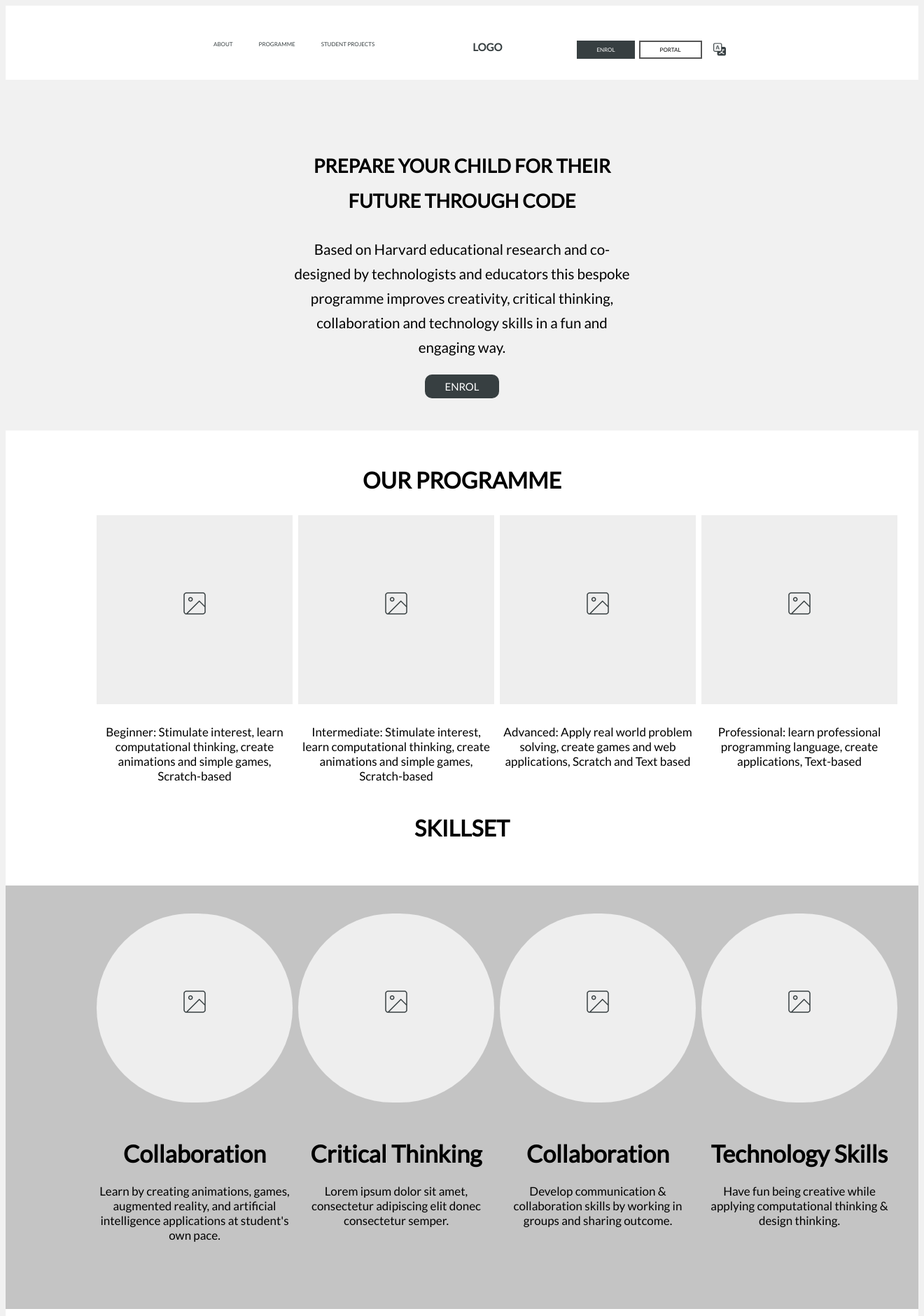
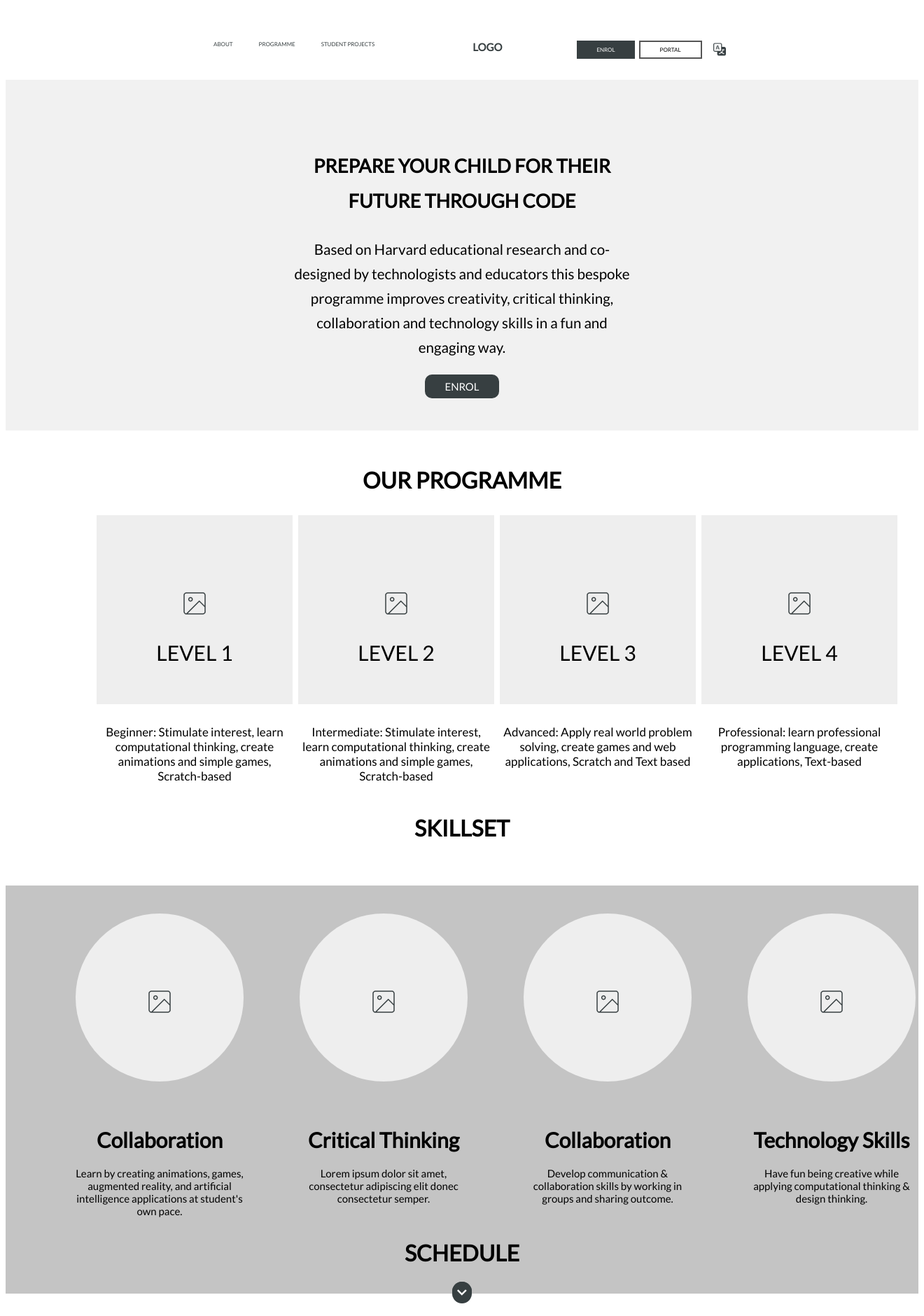
Before and after one commit to benNthen/levelworks-site, a Django app: page / in a window 1320 px wide. Shown: the top 1880 px of the page at 70% size. Run offline with Django 3.2, Linux system fonts and the light colour scheme.

Commit message:
Added more components to homepage. Buttons updated across both pages.

```diff
--- a/levelworks/templates/enrol.html
+++ b/levelworks/templates/enrol.html
@@ -234,11 +234,11 @@ fieldset {
     <a style="font:Mulish; font-size:8px;"href="#">ABOUT</a>
     <a style="font:Mulish; font-size:8px;"href="#">PROGRAMME</a>
     <a style="font:Mulish; font-size:8px;"href="#">STUDENT PROJECTS</a>
-    <a style="font:Mulish; font-size:15px; margin-left: 140px; margin-right: 140px; font-weight:bold" href="#">LOGO</a>
+    <a href="accounts/index" style="font:Mulish; font-size:15px; margin-left: 140px; margin-right: 140px; font-weight:bold" href="#">LOGO</a>
     <a><button class="button button-enrol">ENROL</button></a>
     <a style="margin-left: 6px"><button class="button button-portal">PORTAL</button></a>
-    <a style="font:Mulish; font-size:8px; font-weight:bold; margin: 10px 10px 10px 10px ;" href="#">中文</a>
-</div>
+    <a style="margin-top: 3px; margin-left: 16px"><img src="{% static 'img/langicon.png' %}" width="18" height="19"></a>
+  </div>
 
 <form id="regForm" action="enrol" method="post">
     {% csrf_token %}
--- a/levelworks/templates/index.html
+++ b/levelworks/templates/index.html
@@ -9,7 +9,7 @@
 }
 
 body {
-  background-color: #f1f1f1;
+  background-color: #FFFF;
   font-family: 'Lato';
 }
 
@@ -202,10 +202,32 @@ fieldset {
   }
 
 /* CSS for TAB #3: SKILLSET GRID */
+.skill-container {
+  display: grid;
+  grid-template-columns: 240px 240px 240px 240px;
+  grid-template-rows: 240px 100px;
+  grid-gap: 25px 80px;
+  background-color: #FFFF;
+  padding: 10px;
+}
+
+.skill-container > div {
+  background-color: #FFFF;
+  text-align: center;
+  padding: 20px 0;
+  font-size: 30px;
+}
+
   #skill-grid {
-    padding: 30px 120px 160px 120px;
+    padding: 30px 90px 90px 90px;
     text-align: center;
     background: #C4C4C4;
+  }
+
+  #skill-infobox {
+    padding-top: 8px 0px 8px 0px;
+    font-size: 15px;
+    font-weight: lighter;
   }
 
   #skill-picbox {
@@ -297,6 +319,38 @@ fieldset {
     padding: 110px 10px 110px 10px;
   }
 
+/* SCHEDULE BARS  */
+  .collapsible {
+    cursor: pointer;
+    padding: 18px;
+    border: none;
+    text-align: center;
+    outline: none;
+    font-size: 15px;
+  }
+  .content {
+    padding: 0 18px;
+    display: none;
+    overflow: hidden;
+    background-color: #EEEEEE;
+  }
+
+  #sched-container {
+    display: grid;
+    grid-template-columns: 250px 250px 250px 250px;
+    grid-template-rows: 80px 260px;
+    grid-gap: 0 20px;
+    background-color: #EEEEEE;
+    padding: 50px 160px 50px 160px;
+  }
+
+  #sched-container > div {
+    background-color: #EEEE;
+    text-align: center;
+    padding: 20px 0;
+    font-size: 30px;
+  }
+
 </style>
 <body>
 
@@ -304,20 +358,18 @@ fieldset {
     <a style="font:Mulish; font-size:8px;"href="#">ABOUT</a>
     <a style="font:Mulish; font-size:8px;"href="#">PROGRAMME</a>
     <a style="font:Mulish; font-size:8px;"href="#">STUDENT PROJECTS</a>
-    <a style="font:Mulish; font-size:15px; margin-left: 140px; margin-right: 70px; font-weight:bold" href="#">LOGO</a>
-    <a><button class="button button-enrol">ENROL</button></a>
+    <a href="accounts/index" style="font:Mulish; font-size:15px; margin-left: 140px; margin-right: 70px; font-weight:bold" href="#">LOGO</a>
+    <a href="accounts/enrol"><button class="button button-enrol">ENROL</button></a>
     <a style="margin-left: 6px"><button class="button button-portal">PORTAL</button></a>
     <a style="margin-top: 3px; margin-left: 16px"><img src="{% static 'img/langicon.png' %}" width="18" height="19"></a>
-
-    <!-- <a style="font:Mulish; font-size:8px; font-weight:bold; margin: 10px 8px 10px 8px ;" href="#">中文</a> -->
   </div>
 
 <!-- TAB #1: INTRO SLOGAN W/ ENROL BUTTON -->
 <div>
-  <div style="padding: 71px 410px 46px 410px; text-align: center">
+  <div style="background-color:#f1f1f1; padding: 71px 410px 46px 410px; text-align: center">
     <p style="font-family: Lato; font-weight:bold; font-size: 27px; line-height: 50px;">PREPARE YOUR CHILD FOR THEIR FUTURE THROUGH CODE</p>
     <p style="font-size: 20.6px; line-height: 35px; ">Based on Harvard educational research and co-designed by technologists and educators this bespoke programme improves creativity, critical thinking, collaboration and technology skills in a fun and engaging way. </p>
-    <button class="button-enrolhome">ENROL</button>
+    <a href="accounts/enrol"><button class="button-enrolhome">ENROL</button></a>
   </div>
 </div>
 
@@ -326,10 +378,10 @@ fieldset {
   <div id="prog-grid">
     <h1>OUR PROGRAMME</h1>
       <div class="grid-container">
-        <div id="prog-picbox"><img src="{% static 'img/placehold.png' %}"></div>
-        <div id="prog-picbox"><img src="{% static 'img/placehold.png' %}"></div>
-        <div id="prog-picbox"><img src="{% static 'img/placehold.png' %}"></div>
-        <div id="prog-picbox"><img src="{% static 'img/placehold.png' %}"></div>
+        <div id="prog-picbox"><img src="{% static 'img/placehold.png' %}"><p>LEVEL 1</p></div>
+        <div id="prog-picbox"><img src="{% static 'img/placehold.png' %}"><p>LEVEL 2</p></div>
+        <div id="prog-picbox"><img src="{% static 'img/placehold.png' %}"><p>LEVEL 3</p></div>
+        <div id="prog-picbox"><img src="{% static 'img/placehold.png' %}"><p>LEVEL 4</p></div>
         <div id="prog-infobox">Beginner: Stimulate interest, learn computational thinking, create animations and simple games, Scratch-based</div>
         <div id="prog-infobox">Intermediate: Stimulate interest, learn computational thinking, create animations and simple games, Scratch-based</div>
         <div id="prog-infobox">Advanced: Apply real world problem solving, create games and web applications, Scratch and Text based</div>
@@ -342,18 +394,67 @@ fieldset {
 <!-- TAB #3: SKILLSET GRID -->
 <div>
   <div id="skill-grid">
-      <div style="background-color: #C4C4C4;" class="grid-container">
+      <div style="background-color: #C4C4C4;" class="skill-container">
         <div id="skill-picbox"><img src="{% static 'img/placehold.png' %}"></div>
         <div id="skill-picbox"><img src="{% static 'img/placehold.png' %}"></div>
         <div id="skill-picbox"><img src="{% static 'img/placehold.png' %}"></div>
         <div id="skill-picbox"><img src="{% static 'img/placehold.png' %}"></div>
-        <div style="background-color: #C4C4C4;" id="prog-infobox"><h1 style="background-color: #C4C4C4;">Collaboration</h1>Learn by creating animations, games, augmented reality, and artificial intelligence applications at student's own pace.</div>
-        <div style="background-color: #C4C4C4;" id="prog-infobox"><h1 style="background-color: #C4C4C4;">Critical Thinking</h1>Lorem ipsum dolor sit amet, consectetur adipiscing elit donec consectetur semper.</div>
-        <div style="background-color: #C4C4C4;" id="prog-infobox"><h1 style="background-color: #C4C4C4;">Collaboration</h1>Develop communication & collaboration skills by working in groups and sharing outcome.</div>
-        <div style="background-color: #C4C4C4;" id="prog-infobox"><h1 style="background-color: #C4C4C4;">Technology Skills</h1>Have fun being creative while applying computational thinking & design thinking.</div>
+        <div style="background-color: #C4C4C4;" id="skill-infobox"><h1 style="background-color: #C4C4C4;">Collaboration</h1>Learn by creating animations, games, augmented reality, and artificial intelligence applications at student's own pace.</div>
+        <div style="background-color: #C4C4C4;" id="skill-infobox"><h1 style="background-color: #C4C4C4;">Critical Thinking</h1>Lorem ipsum dolor sit amet, consectetur adipiscing elit donec consectetur semper.</div>
+        <div style="background-color: #C4C4C4;" id="skill-infobox"><h1 style="background-color: #C4C4C4;">Collaboration</h1>Develop communication & collaboration skills by working in groups and sharing outcome.</div>
+        <div style="background-color: #C4C4C4;" id="skill-infobox"><h1 style="background-color: #C4C4C4;">Technology Skills</h1>Have fun being creative while applying computational thinking & design thinking.</div>
       </div>
   </div>
 </div>
+
+<!-- TAB #3.1: SCHEDULE -->
+<div style="background-color: #C4C4C4; font-size: 32px; font-weight: bold; text-align:center; ">
+  SCHEDULE<br>
+    <button class="collapsible" style = "border-radius: 150px; padding:0; background-color: none; position: relative; top: 18px; "><img src="{% static 'img/collapsebtn.png' %}" width="28" height="28" ></button>
+    <div class="content">
+      <div id= "sched-container">
+        <div style="background-color:#C4C4C4">Term 1</div>
+        <div style="background-color:#C4C4C4">Term 2</div>
+        <div style="background-color:#C4C4C4">Term 3</div>
+        <div style="background-color:#C4C4C4">Term 4</div>
+
+        <div style="background-color:#FFFFFF; font-size:12px;">
+          <p>13 Feb 2021 - 10 Apr 2021</p>
+          <p>(9 classes)</p><br>
+          <p>Saturday 10:30am</p>
+          <p>Epsom Girls Grammar School</p><br>
+          <p>Saturday 1pm & 2pm</p>
+          <p>Botany Library</p>
+        </div>
+        <div style="background-color:#FFFFFF; font-size:12px;">
+          <p>08 May 2021 - 03 Jul 2021</p>
+          <p>(9 classes)</p><br>
+          <p>Saturday 10:30am or 11:30am</p>
+          <p>Epsom Girls Grammar School</p><br>
+          <p>Wednesday 3:30pm</p>
+          <p>Next to Point View School, Dannemore</p>
+        </div>
+        <div style="background-color:#FFFFFF; font-size:12px;">
+          <p>31 Jul 2021 - 25 Sep 2021</p>
+          <p>(9 classes)</p><br>
+          <p>Saturday 10:30am & 11:30am</p>
+          <p>Epsom Girls Grammar School</p><br>
+          <p>Wednesday 3:30pm</p>
+          <p>Next to Point View School, Dannemore</p>
+        </div>
+        <div style="background-color:#FFFFFF; font-size:12px;">
+          <p>23 Oct 2021 - 11 Dec 2021</p>
+          <p>(9 classes)</p><br>
+          <p>Saturday 10:30am & 11:30am</p>
+          <p>Epsom Girls Grammar School</p><br>
+          <p>Wednesday 3:30pm</p>
+          <p>Next to Point View School, Dannemore</p>
+        </div>
+      </div>
+    </div>
+</div>
+
+<!-- <h1 style="font-size: 32px; background-color: #C4C4C4; padding: none; position: relative; top: 80px; ">SCHEDULE</h1> -->
 
 <!-- TAB #4: DATE & LOCATION GRID -->
 <div style="padding: 80px 120px 20px 120px; text-align: center; background:#FFFFFF">
@@ -381,7 +482,7 @@ fieldset {
         <div id="prog-picbox"><img src="{% static 'img/placehold.png' %}"></div>
     </div>
   </div>
-  <button class="button-enrolhome">ENROL</button>
+  <a href="accounts/enrol"><button class="button-enrolhome">ENROL</button></a>
 </div>
 
 <!-- TAB #5: STUDENT PROJECTS IMAGE GRID -->
@@ -399,12 +500,12 @@ fieldset {
   <div id = "tutor-grid">
     <h1>OUR TUTORS</h1>
       <div id="grid-tutor">
-          <div id="tutor-picbox"><img src="{% static 'img/placehold.png' %}"></div>
-          <div id="tutor-picbox"><img src="{% static 'img/placehold.png' %}"></div>
+          <div id="tutor-picbox"><img src="{% static 'img/placehold.png' %}"><p>ALAN KAN</p></div>
+          <div id="tutor-picbox"><img src="{% static 'img/placehold.png' %}"><p>YOUNA JUNG</p></div>
           <div style="font-size: 12px; background-color: #FFFF;">Lorem ipsum dolor sit amet, consectetur adipiscing elit donec consectetur semper.</div>
           <div style="font-size: 12px; background-color: #FFFF;">Lorem ipsum dolor sit amet, consectetur adipiscing elit donec consectetur semper.</div>
       </div>
-      <button class="button-enrolhome">ENROL</button>
+      <a href="accounts/enrol"><button class="button-enrolhome">ENROL</button></a>
   </div>
 </div>
 
@@ -413,9 +514,9 @@ fieldset {
       <div>
         <a style="font:Lato;font-size:8px;color:#FFFFFF">ABOUT</a>
           <ul>
-            <li style="text-indent: 1.3em;" class="footer">Background</li>
-            <li style="text-indent: -0.2em;" class="footer">Teachers</li>
-            <li style="text-indent: 5.8em;" class="footer">Sponsors and Partners</li><br><br>
+            <li style="text-indent: 1.8em;" class="footer">Background</li>
+            <li style="text-indent: 0.3em;" class="footer">Teachers</li>
+            <li style="text-indent: 6.3em;" class="footer">Sponsors and Partners</li><br><br>
             <li style="font-size: 7px; text-indent: 5em;" class="footer">© 2021 LevelUp Works</li>
           </ul>
       </div>
@@ -423,10 +524,10 @@ fieldset {
       <div>
           <a style="font:Lato;font-size:8px;color:#FFFFFF">PROGRAMME</a>
         <ul>
-            <li style="text-indent: -3.2em;" class = "footer">Content</li>
-            <li style="text-indent: -2.8em;" class = "footer">Location</li>
-            <li style="text-indent: 2em;" class = "footer">Dates and Schedule</li>
-            <li style="text-indent: -4.55em;" class =" footer">Fees</li>
+            <li style="text-indent: -2.8em;" class = "footer">Content</li>
+            <li style="text-indent: -2.6em;" class = "footer">Location</li>
+            <li style="text-indent: 2.2em;" class = "footer">Dates and Schedule</li>
+            <li style="text-indent: -4.4em;" class =" footer">Fees</li>
           </ul>
       </div>
 
@@ -434,8 +535,8 @@ fieldset {
           <a style="font:Lato;font-size:8px;color:#FFFFFF">STUDENT PROJECTS</a>
         <ul>
             <li style="text-indent: -3.3em;" class = "footer">Student Games</li>
-            <li style="text-indent: -3.6em;" class = "footer">Photo of Class</li>
-            <li style="text-indent: -6em;" class = "footer">Reviews</li>
+            <li style="text-indent: -3.7em;" class = "footer">Photo of Class</li>
+            <li style="text-indent: -6.3em;" class = "footer">Reviews</li>
           </ul>
       </div>
 
@@ -450,5 +551,22 @@ fieldset {
     </div>
   </div>
 
+<script>
+var coll = document.getElementsByClassName("collapsible");
+var i;
+
+for (i = 0; i < coll.length; i++) {
+  coll[i].addEventListener("click", function() {
+    this.classList.toggle("active");
+    var content = this.nextElementSibling;
+    if (content.style.display === "block") {
+      content.style.display = "none";
+    } else {
+      content.style.display = "block";
+    }
+  });
+}
+</script>
+
 </body>
 </html>
```
Also changed, not shown: levelworks/static/img/collapsebtn.png (added).
